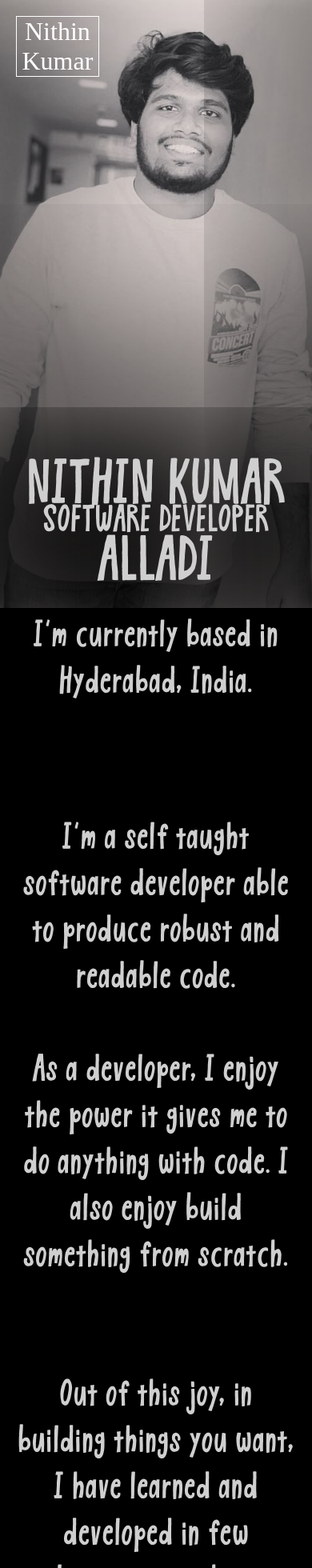
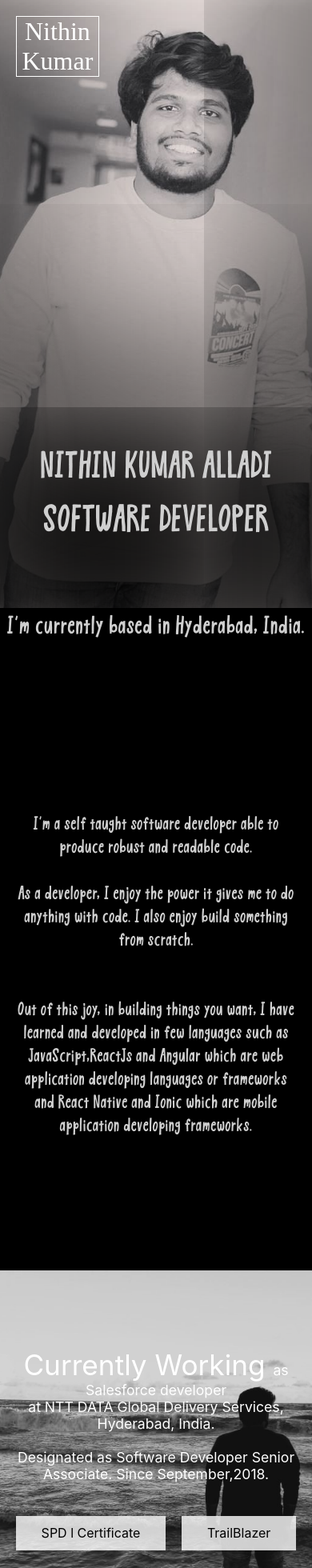
Before and after one commit to NithinKumarAlladi/Website, a React (Create React App) app: page / in a window 390 px wide. Shown: the top 1960 px of the page at 80% size. Built offline with nearby package versions, Linux system fonts and the light colour scheme; a web font is replaced by a local one.

Commit message:
font sizes are adjusted according to mobile site as well.

```diff
--- a/src/App.css
+++ b/src/App.css
@@ -262,6 +262,7 @@ p{
     position: absolute;
     padding-top: 65vh;
     max-width: 100vw;
+    font-size: 3em;
   }
   .bigLogoDiv{
     display: none;
@@ -278,12 +279,17 @@ p{
   .address{
     position: center;
     top:75vh;
+    font-size: 2em;
+  }
+  .aboutP{
+    font-size:1.5em;
   }
   .currTitle{
     font-size: 2em;
   }
   .currP{
     padding-top:25%;
+    font-size: 1.1em;
   }
   .tb{
     margin-left:5vw;
```
